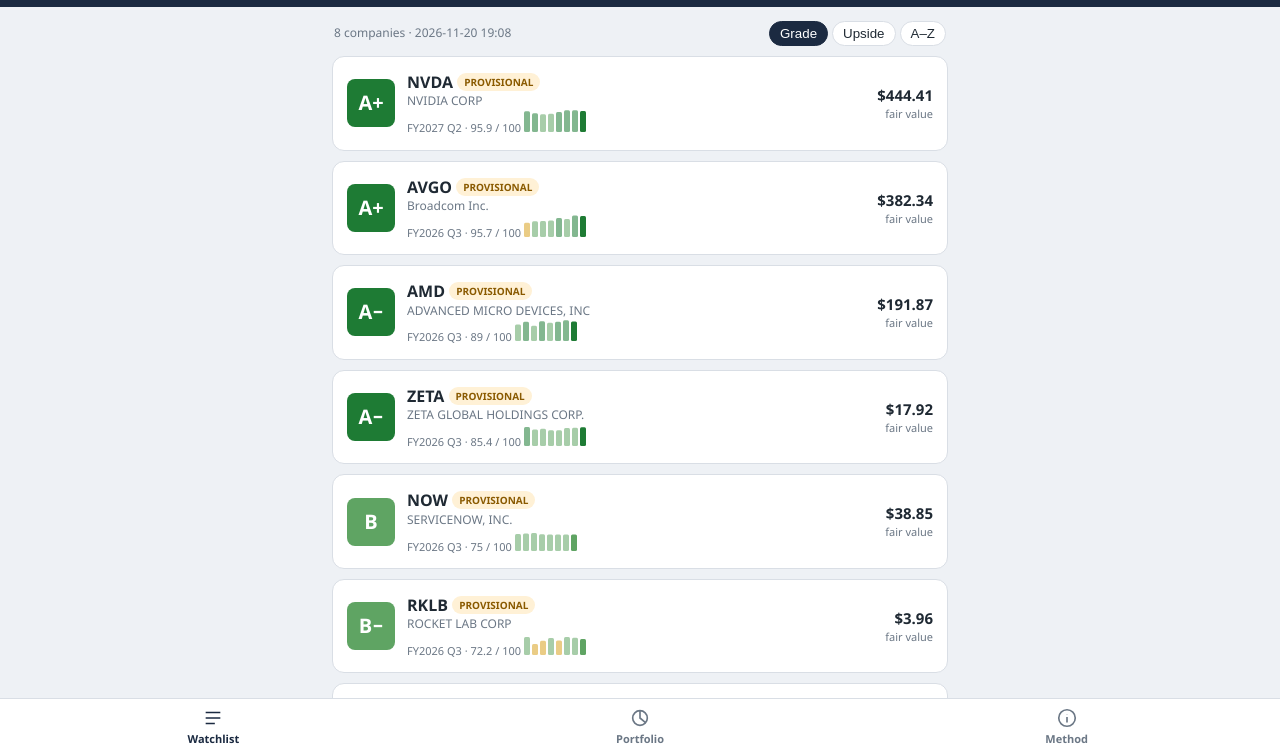
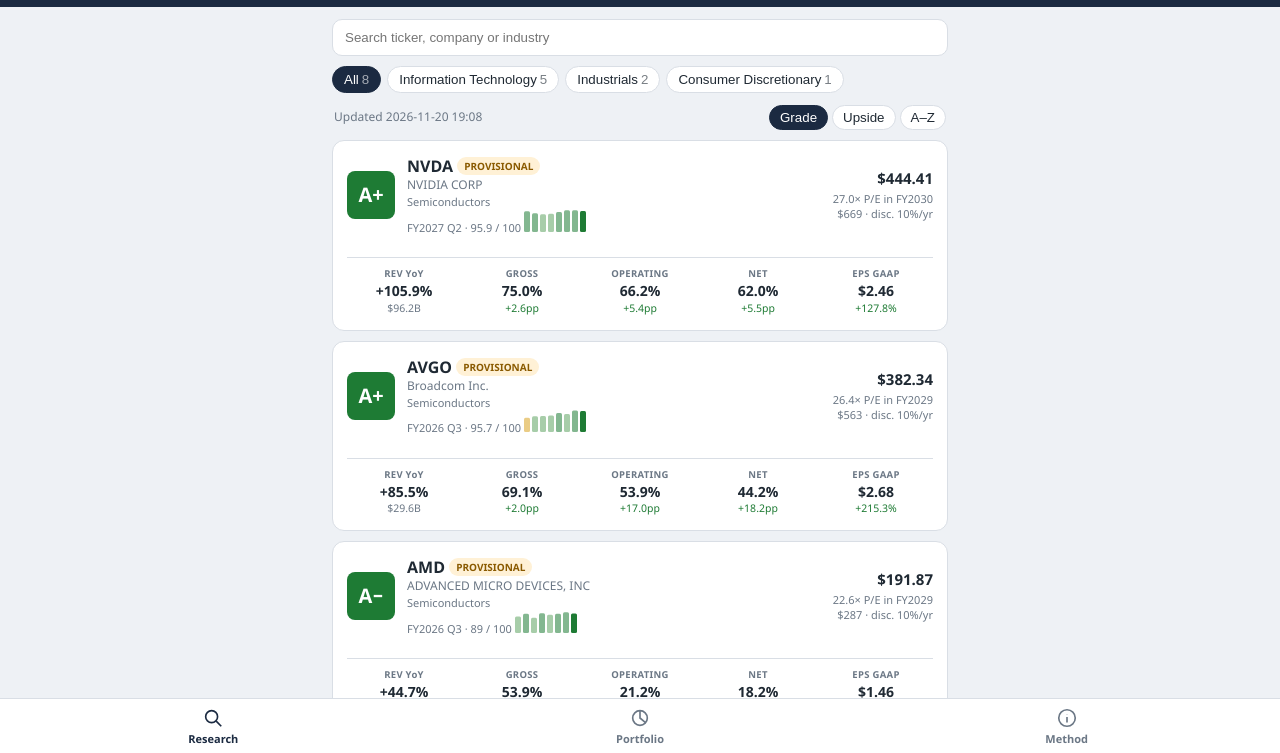
Before and after one commit to rsdelaunay/tarsier, a plain HTML site: page index.html in a window 1280 px wide. Shown: the part 45-798 px from the top of the page. Drawn offline with Linux system fonts and the light colour scheme.

Commit message:
Research tab: search, sector filter and company business cards
- Watchlist becomes Research: search by ticker, name or industry; sector chips with counts
- Each card shows revenue growth YoY, gross/operating/net margins and GAAP EPS vs a year ago
- Under the fair value: the multiple, the target year and the discount rate
- Company page: the five blocks show plain headlines (no points or weights); a 'How' line explains the fair value
- Falls back to the old layout when data.json lacks the new fields

Co-Authored-By: Claude Opus 5.5 <noreply@anthropic.com>
Claude-Session: https://claude.ai/code/session_016tmnv4oAYiN1s1tNNmYECv

```diff
--- a/index.html
+++ b/index.html
@@ -47,6 +47,21 @@ nav a.on svg{stroke:var(--navy)}
 .co .n{color:var(--muted);font-size:12px;white-space:nowrap;overflow:hidden;text-overflow:ellipsis}
 .co .right{text-align:right;flex:none}
 .co .fv{font-weight:700}
+.co{flex-wrap:wrap}
+.co .how{font-size:11px;color:var(--muted);line-height:1.35;margin-top:3px;white-space:nowrap}
+.co .ind{font-size:11px;color:var(--muted);white-space:nowrap;overflow:hidden;text-overflow:ellipsis}
+.kpis{flex-basis:100%;display:grid;grid-template-columns:repeat(5,1fr);gap:4px;margin-top:10px;border-top:1px solid var(--line);padding-top:9px}
+.kpis div{text-align:center;min-width:0}
+.kpis .k{font-size:9.5px;font-weight:700;color:var(--muted);letter-spacing:.3px;white-space:nowrap}
+.kpis .v{font-size:14px;font-weight:700;margin-top:1px;white-space:nowrap}
+.kpis .d{font-size:10.5px;white-space:nowrap}
+.search{width:100%;border:1px solid var(--line);border-radius:10px;padding:10px 12px;font:15px inherit;background:#fff;margin-bottom:8px}
+.sectors{display:flex;gap:6px;overflow-x:auto;padding:2px 0 10px;scrollbar-width:none}
+.sectors::-webkit-scrollbar{display:none}
+.sectors button{flex:none;border:1px solid var(--line);background:#fff;border-radius:999px;padding:5px 11px;font:600 12px inherit;color:var(--ink)}
+.sectors button.on{background:var(--navy);color:#fff;border-color:var(--navy)}
+.sectors button span{opacity:.6;font-weight:400;margin-left:3px}
+.blk .line{padding:5px 0 5px 10px;border-left:3px solid var(--line);margin:5px 0;font-size:13px}
 .up{color:var(--ok)}.down{color:var(--bad)}
 .hero{display:flex;gap:14px;align-items:center}
 .hero .badge{width:76px;height:76px;font-size:34px;border-radius:12px;flex:none}
@@ -117,13 +132,13 @@ p{margin:6px 0}
 </header>
 <main id="app"><div class="empty">Loading…</div></main>
 <nav>
-  <a href="#/" id="n-w"><svg viewBox="0 0 24 24"><path d="M4 6h16M4 12h16M4 18h10"/></svg>Watchlist</a>
+  <a href="#/" id="n-w"><svg viewBox="0 0 24 24"><circle cx="10.5" cy="10.5" r="6.5"/><path d="M15.5 15.5 21 21"/></svg>Research</a>
   <a href="#/portfolio" id="n-p"><svg viewBox="0 0 24 24"><circle cx="12" cy="12" r="8"/><path d="M12 4v8l6 5"/></svg>Portfolio</a>
   <a href="#/method" id="n-m"><svg viewBox="0 0 24 24"><circle cx="12" cy="12" r="9"/><path d="M12 11v6M12 7.5v.5"/></svg>Method</a>
 </nav>
 <script>
 "use strict";
-let D = null, sortBy = "grade", selQ = null, selT = null;
+let D = null, sortBy = "grade", selQ = null, selT = null, sector = "All", query = "";
 const $ = s => document.querySelector(s);
 const esc = s => String(s ?? "").replace(/[&<>"]/g, c => ({"&":"&amp;","<":"&lt;",">":"&gt;",'"':"&quot;"}[c]));
 const gcol = g => g ? `var(--g${g[0]})` : "var(--gN)";
@@ -161,29 +176,85 @@ function spark(hist) {
   }).join("") + "</svg>";
 }
 
-function watchlist() {
-  if (!D || !D.companies.length) return `<div class="empty">No companies yet.<br>Grade one in Tarsier on your PC, then press Publish to phone.</div>`;
-  const cs = [...D.companies];
+function kpis(c) {
+  const h = c.history[c.history.length - 1], n = h && h.numbers;
+  if (!n) return "";
+  const a = n.cur, p = n.prior || {};
+  const pp = (x, y) => x == null || y == null ? "" : `<div class="d ${x >= y ? "up" : "down"}">${x - y >= 0 ? "+" : "−"}${Math.abs(x - y).toFixed(1)}pp</div>`;
+  const P = v => v == null ? "—" : v.toFixed(1) + "%";
+  const eps = v => v == null ? "—" : (v < 0 ? "−$" : "$") + Math.abs(v).toFixed(2);
+  const epsCh = a.eps == null || p.eps == null ? "" : p.eps > 0 && a.eps > 0 ?
+    `<div class="d ${a.eps >= p.eps ? "up" : "down"}">${pct((a.eps / p.eps - 1) * 100, 1)}</div>` :
+    `<div class="d ${a.eps >= p.eps ? "up" : "down"}">${a.eps >= p.eps ? "better" : "worse"}</div>`;
+  const cell = (k, v, d) => `<div><div class="k">${k}</div><div class="v">${v}</div>${d || '<div class="d">&nbsp;</div>'}</div>`;
+  return `<div class="kpis">
+    ${cell("REV YoY", pct(a.revenue_yoy, 1), `<div class="d muted">${money(a.revenue)}</div>`)}
+    ${cell("GROSS", P(a.gross), pp(a.gross, p.gross))}
+    ${cell("OPERATING", P(a.operating), pp(a.operating, p.operating))}
+    ${cell("NET", P(a.net), pp(a.net, p.net))}
+    ${cell("EPS GAAP", eps(a.eps), epsCh)}</div>`;
+}
+
+function howShort(v) {
+  const h = v && v.how;
+  if (!h || h.target == null) return "fair value";
+  const yr = esc((h.year || "").replace("E", ""));
+  const t0 = "$" + Math.round(h.target).toLocaleString("en-US");
+  return `${h.multiple != null ? h.multiple.toFixed(1) + "× " + esc(h.basis || "") + " in " : "target "}${yr}<br>${t0} · disc. ${h.discount_rate}%/yr`;
+}
+
+function cardHtml(c) {
+  const q = c.latest, v = c.valuation;
+  const right = v && v.fair_value != null ? `<div class="fv">${usd(v.fair_value)}</div>
+     ${v.upside != null ? `<div class="tiny ${v.upside >= 0 ? "up" : "down"}">${pct(v.upside, 1)} vs price</div>` : ""}
+     <div class="how">${howShort(v)}</div>` : "";
+  return `<div class="card co" onclick="location.hash='#/c/${c.ticker}'">
+    <div class="badge" style="background:${gcol(q.grade)}">${esc(q.grade || "—")}</div>
+    <div class="mid"><div class="t">${esc(c.ticker)} ${chips(q)}</div><div class="n">${esc(c.name)}</div>
+      <div class="ind">${esc(c.industry || c.sector || "")}</div>
+      <div class="tiny muted">${esc(q.label)} · ${q.score ?? "n/a"} / 100 ${spark(c.history)}</div></div>
+    <div class="right">${right}</div>${kpis(c)}</div>`;
+}
+
+function listHtml() {
+  const qy = query.trim().toLowerCase();
+  const cs = D.companies.filter(c => (sector == "All" || (c.sector || "Other") == sector) &&
+    (!qy || c.ticker.toLowerCase().includes(qy) || (c.name || "").toLowerCase().includes(qy) || (c.industry || "").toLowerCase().includes(qy)));
   const up = c => c.valuation && c.valuation.upside;
   if (sortBy == "upside") cs.sort((a, b) => (up(b) ?? -1e9) - (up(a) ?? -1e9));
   else if (sortBy == "az") cs.sort((a, b) => a.ticker.localeCompare(b.ticker));
   else cs.sort((a, b) => (b.latest.score || 0) - (a.latest.score || 0));
-  return `<div class="summary"><span class="small muted">${D.companies.length} companies · ${esc(D.generated)}</span>
+  return (cs.length ? cs.map(cardHtml).join("") : `<div class="empty">Nothing matches.</div>`) +
+    (D.skipped && D.skipped.length ? `<p class="note">Not shown: ${D.skipped.map(s => esc(s[0])).join(", ")} (no quarterly SEC data).</p>` : "");
+}
+
+function setSector(s) { sector = s; route(); }
+function setQuery(v) { query = v; $("#list").innerHTML = listHtml(); }
+
+function research() {
+  if (!D || !D.companies.length) return `<div class="empty">No companies yet.<br>Grade one in Tarsier on your PC, then press Publish to phone.</div>`;
+  const count = {};
+  D.companies.forEach(c => { const k = c.sector || "Other"; count[k] = (count[k] || 0) + 1; });
+  const secs = Object.keys(count).sort((a, b) => count[b] - count[a] || a.localeCompare(b));
+  if (sector != "All" && !count[sector]) sector = "All";
+  return `<input class="search" type="search" placeholder="Search ticker, company or industry" value="${esc(query)}" oninput="setQuery(this.value)">
+    <div class="sectors">${[["All", D.companies.length], ...secs.map(k => [k, count[k]])].map(([k, n]) =>
+      `<button class="${sector == k ? "on" : ""}" onclick='setSector(${JSON.stringify(k)})'>${esc(k)}<span>${n}</span></button>`).join("")}</div>
+    <div class="summary"><span class="small muted">Updated ${esc(D.generated)}</span>
     <span class="sorts">${[["grade","Grade"],["upside","Upside"],["az","A–Z"]].map(([k, l]) =>
-      `<button class="${sortBy == k ? "on" : ""}" onclick="sortBy='${k}';route()">${l}</button>`).join("")}</span></div>` +
-    cs.map(c => {
-      const q = c.latest, v = c.valuation;
-      const right = v && v.fair_value != null ? `<div class="fv">${usd(v.fair_value)}</div>
-         <div class="tiny ${v.upside == null ? "muted" : v.upside >= 0 ? "up" : "down"}">${v.upside == null ? "fair value" : pct(v.upside, 1) + " vs price"}</div>` : "";
-      return `<div class="card co" onclick="location.hash='#/c/${c.ticker}'">
-        <div class="badge" style="background:${gcol(q.grade)}">${esc(q.grade || "—")}</div>
-        <div class="mid"><div class="t">${esc(c.ticker)} ${chips(q)}</div><div class="n">${esc(c.name)}</div>
-          <div class="tiny muted">${esc(q.label)} · ${q.score ?? "n/a"} / 100 ${spark(c.history)}</div></div>
-        <div class="right">${right}</div></div>`;
-    }).join("") + (D.skipped && D.skipped.length ? `<p class="note">Not shown: ${D.skipped.map(s => esc(s[0])).join(", ")} (no quarterly SEC data).</p>` : "");
+      `<button class="${sortBy == k ? "on" : ""}" onclick="sortBy='${k}';route()">${l}</button>`).join("")}</span></div>
+    <div id="list">${listHtml()}</div>`;
 }
 
 function blockRow(b) {
+  if (b.lines) {
+    const ls = b.lines.map(l => `<div class="line">${esc(l)}</div>`).join("");
+    return `<div class="blk" onclick="this.classList.toggle('open')"><div class="top">
+      <span class="caret">▸</span><span class="name">${BLOCK[b.key].toUpperCase()}</span>
+      <span class="bar"><i style="width:${b.score ?? 0}%;background:${scol(b.score)}"></i></span>
+      <span class="val">${b.score ?? "n/a"}</span></div>
+      <div class="more">${ls || '<div class="line">No figures this quarter.</div>'}</div></div>`;
+  }
   const d = b.detail, it = d.items.map(x => `<div class="item"><div class="l"><span>${esc(x.label)}</span>
       <span>${esc(x.value)} → ${x.points} pts</span></div>
       ${x.share != null ? `<div class="why">counts ${x.share}% of this block</div>` : ""}
@@ -273,6 +344,7 @@ function company(t) {
       ${["bear", "base", "bull"].map(s => `<tr><td>${s[0].toUpperCase() + s.slice(1)} <span class="tiny muted">${v.weights[s]}%</span></td>${sc[s].targets.map(x => `<td>${usd(x)}</td>`).join("")}</tr>`).join("")}
       <tr class="w"><td>Weighted</td>${v.weighted_targets.map(x => `<td>${usd(x)}</td>`).join("")}</tr></table>
       ${v.expected_return != null ? `<p class="note">Expected yearly return at today's price: <b>${pct(v.expected_return, 1)}</b>.</p>` : ""}
+      ${v.how && v.how.target != null ? `<p class="note"><b>How:</b> the weighted ${esc(v.how.year.replace("E", ""))} target of ${usd(v.how.target)}${v.how.multiple != null ? ` (base case ${v.how.multiple.toFixed(1)}× ${esc(v.how.basis || "")})` : ""}, discounted ${v.how.years_ahead} years at ${v.how.discount_rate}% a year, is worth ${usd(v.how.pv)} today; less the ${v.how.margin_of_safety}% margin of safety: ${usd(v.fair_value)}.</p>` : ""}
       ${v.reconcile && v.reconcile.length ? `<p class="note">Why the two values differ: ${esc(v.reconcile.join(" "))}</p>` : ""}</div>`;
   }
 
@@ -353,7 +425,7 @@ function route() {
   else if (m) { html = company(m[1].toUpperCase()); $("#n-w").classList.add("on"); }
   else if (h.startsWith("#/portfolio")) { html = portfolio(); $("#n-p").classList.add("on"); }
   else if (h.startsWith("#/method")) { html = method(); $("#n-m").classList.add("on"); }
-  else { html = watchlist(); $("#n-w").classList.add("on"); }
+  else { html = research(); $("#n-w").classList.add("on"); }
   $("#app").innerHTML = html;
   if (!m) window.scrollTo(0, 0);
 }
```
